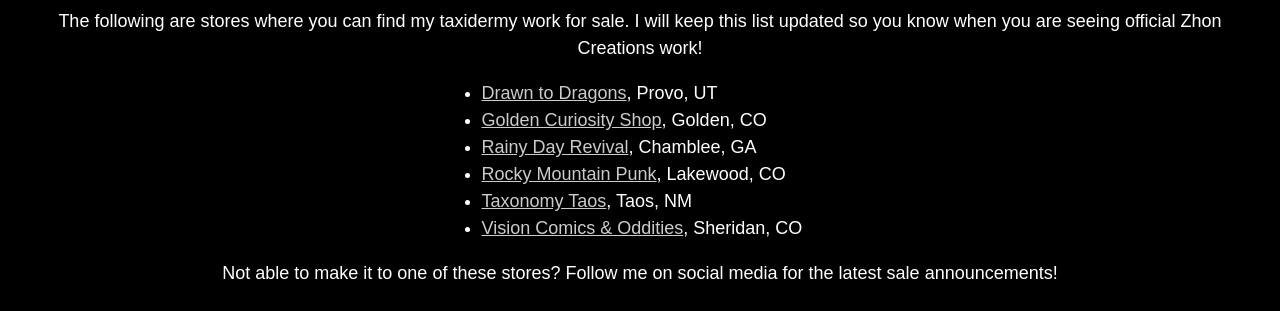
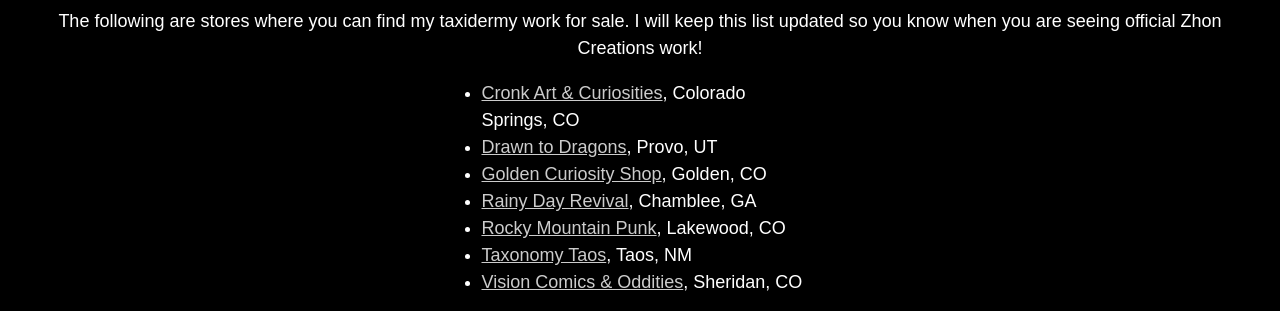
Before and after one commit to DeguWebDev/zhoncreations.github.io, a plain HTML site: page retail/index.html in a window 1280 px wide. Shown: the part 324-635 px from the top of the page. Drawn offline with Linux system fonts and the light colour scheme.

Commit message:
Update index.html

```diff
--- a/retail/index.html
+++ b/retail/index.html
@@ -27,6 +27,7 @@
             <h1 style="text-align:center">Retail Stores</h1>
             <p style="text-align:center">The following are stores where you can find my taxidermy work for sale. I will keep this list updated so you know when you are seeing official Zhon Creations work!</p>
             <ul style="max-width:335px;margin:1em auto;padding-left:1em;">
+              <li><a href="https://www.cronkartco.com" target="_blank" rel="noopener">Cronk Art & Curiosities</a><span>, Colorado Springs, CO</span></li>
               <li><a href="https://drawntodragons.com" target="_blank" rel="noopener">Drawn to Dragons</a><span>, Provo, UT</span></li>
               <li><a href="https://www.instagram.com/goldencuriosityshop/" target="_blank" rel="noopener">Golden Curiosity Shop</a><span>, Golden, CO</span></li>
               <li><a href="https://www.rainydayrevival.com" target="_blank" rel="noopener">Rainy Day Revival</a><span>, Chamblee, GA</span></li>
```
